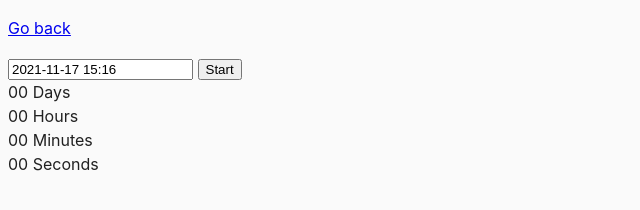
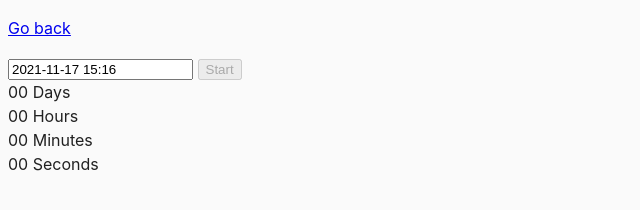
Before and after one commit to pekosk/goit-js-hw-09, a website built with Parcel: page src/02-timer.html in a window 1280 px wide. Shown: the full height of the page, 0-640 px from the left. Built offline with nearby package versions, Linux system fonts and the light colour scheme.

Commit message:
Кнопка

```diff
--- a/src/02-timer.html
+++ b/src/02-timer.html
@@ -10,7 +10,7 @@
     <p><a href="index.html">Go back</a></p>
 
     <input type="text" id="datetime-picker" />
-    <button type="button" data-start>Start</button>
+    <button type="button" disabled data-start>Start</button>
 
     <div class="timer">
       <div class="field">
--- a/src/js/02-timer.js
+++ b/src/js/02-timer.js
@@ -11,7 +11,6 @@ const options = {
   time_24hr: true,
   defaultDate: new Date(),
   minuteIncrement: 1,
-  minDate: "today",
   onClose(selectedDates) {
     console.log(selectedDates[0]);
   },
```
